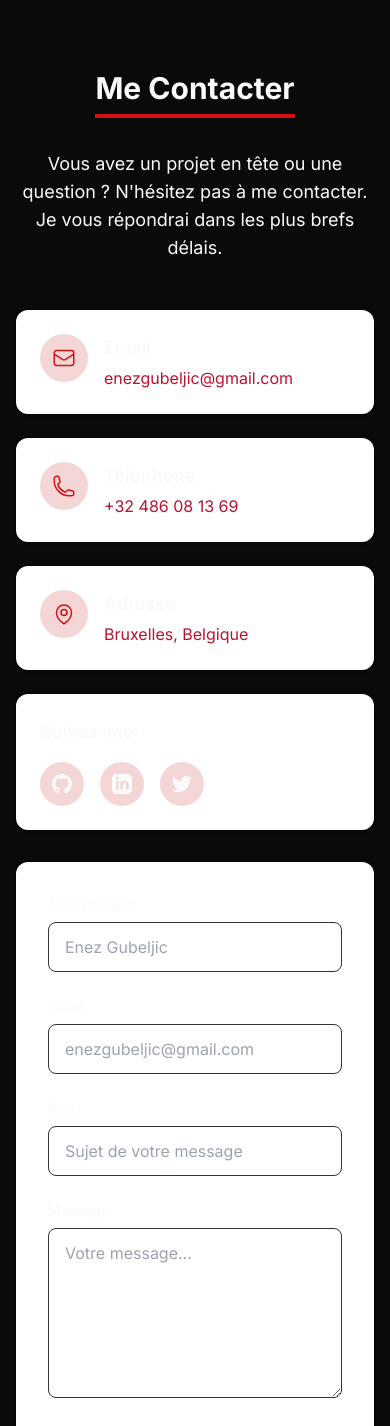
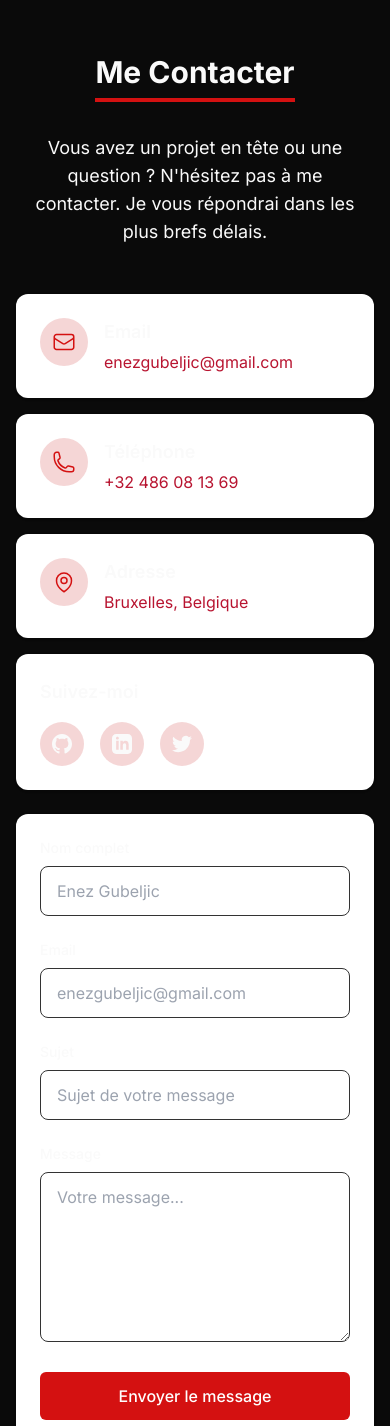
Before and after one commit to EEnez/portfolio, a Next.js app: page / in a window 390 px wide. Shown: the part 7553-8979 px from the top of the page. Built offline with nearby package versions, Linux system fonts and the light colour scheme.

Commit message:
small tuning bis

```diff
--- a/src/app/layout.tsx
+++ b/src/app/layout.tsx
@@ -3,13 +3,15 @@ import { Inter, Roboto_Mono } from "next/font/google";
 import "./globals.css";
 
 const inter = Inter({
+  subsets: ["latin"],
   variable: "--font-inter",
-  subsets: ["latin"],
+  display: "swap",
 });
 
 const robotoMono = Roboto_Mono({
+  subsets: ["latin"],
   variable: "--font-roboto-mono",
-  subsets: ["latin"],
+  display: "swap",
 });
 
 export const metadata: Metadata = {
@@ -77,14 +79,7 @@ export default function RootLayout({
 }>) {
   return (
     <html lang="fr" className="scroll-smooth">
-      <head>
-        <link rel="preconnect" href="https://fonts.googleapis.com" />
-        <link rel="preconnect" href="https://fonts.gstatic.com" crossOrigin="anonymous" />
-        <link
-          href="https://fonts.googleapis.com/css2?family=Inter:wght@400;500;600;700&family=Roboto+Mono:wght@400;500&display=swap"
-          rel="stylesheet"
-        />
-      </head>
+
       <body
         className={`${inter.variable} ${robotoMono.variable} antialiased bg-bg-primary dark:bg-bg-dark text-text-primary dark:text-text-primary transition-colors duration-300`}
       >
--- a/src/components/Contact.tsx
+++ b/src/components/Contact.tsx
@@ -88,24 +88,24 @@ export default function Contact() {
   };
 
   return (
-    <section id="contact" className="py-20">
+    <section id="contact" className="py-16 md:py-20">
       <div className="container mx-auto px-4">
         <h2 className="text-3xl md:text-4xl font-bold text-center mb-8">
           <span className="inline-block border-b-4 border-primary pb-2">Me Contacter</span>
         </h2>
 
-        <p className="text-lg text-center max-w-3xl mx-auto mb-12">
+        <p className="text-lg text-center max-w-3xl mx-auto mb-12 px-4">
           Vous avez un projet en tête ou une question ? N&apos;hésitez pas à me contacter. Je vous répondrai dans les plus brefs délais.
         </p>
 
-        <div className="grid grid-cols-1 lg:grid-cols-3 gap-8 max-w-6xl mx-auto">
+        <div className="grid grid-cols-1 lg:grid-cols-3 gap-6 md:gap-8 max-w-6xl mx-auto">
 
           <motion.div
             ref={ref}
             variants={containerVariants}
             initial="hidden"
             animate={inView ? "visible" : "hidden"}
-            className="lg:col-span-1 space-y-6"
+            className="lg:col-span-1 space-y-4 md:space-y-6"
           >
             {contactInfo.map((info) => (
               <motion.a
@@ -171,7 +171,7 @@ export default function Contact() {
             variants={itemVariants}
             initial="hidden"
             animate={inView ? "visible" : "hidden"}
-            className="lg:col-span-2 bg-white dark:bg-dark rounded-xl shadow-subtle p-8"
+            className="lg:col-span-2 bg-white dark:bg-dark rounded-xl shadow-subtle p-6 md:p-8"
           >
             {submitSuccess ? (
               <motion.div
```
